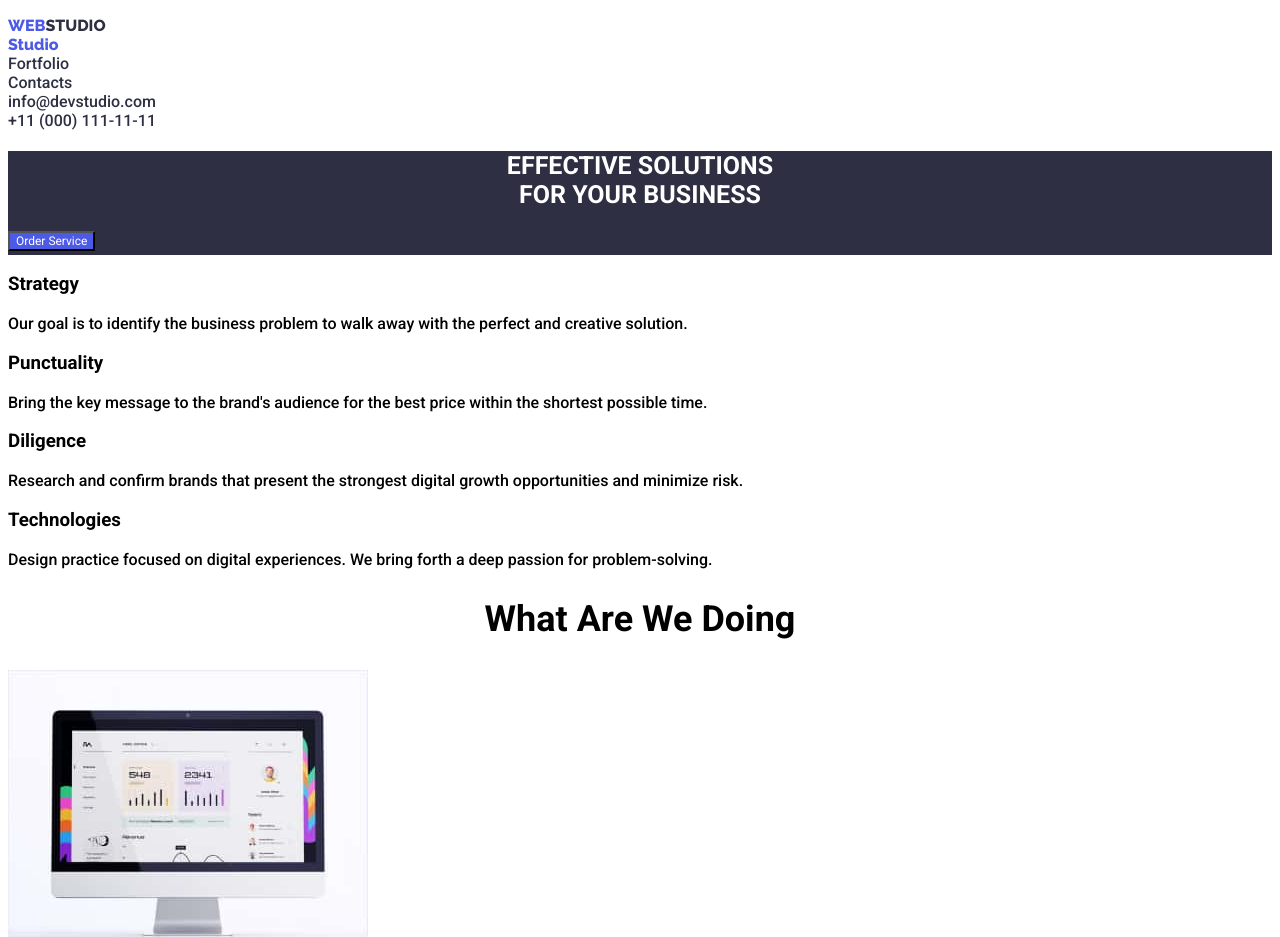
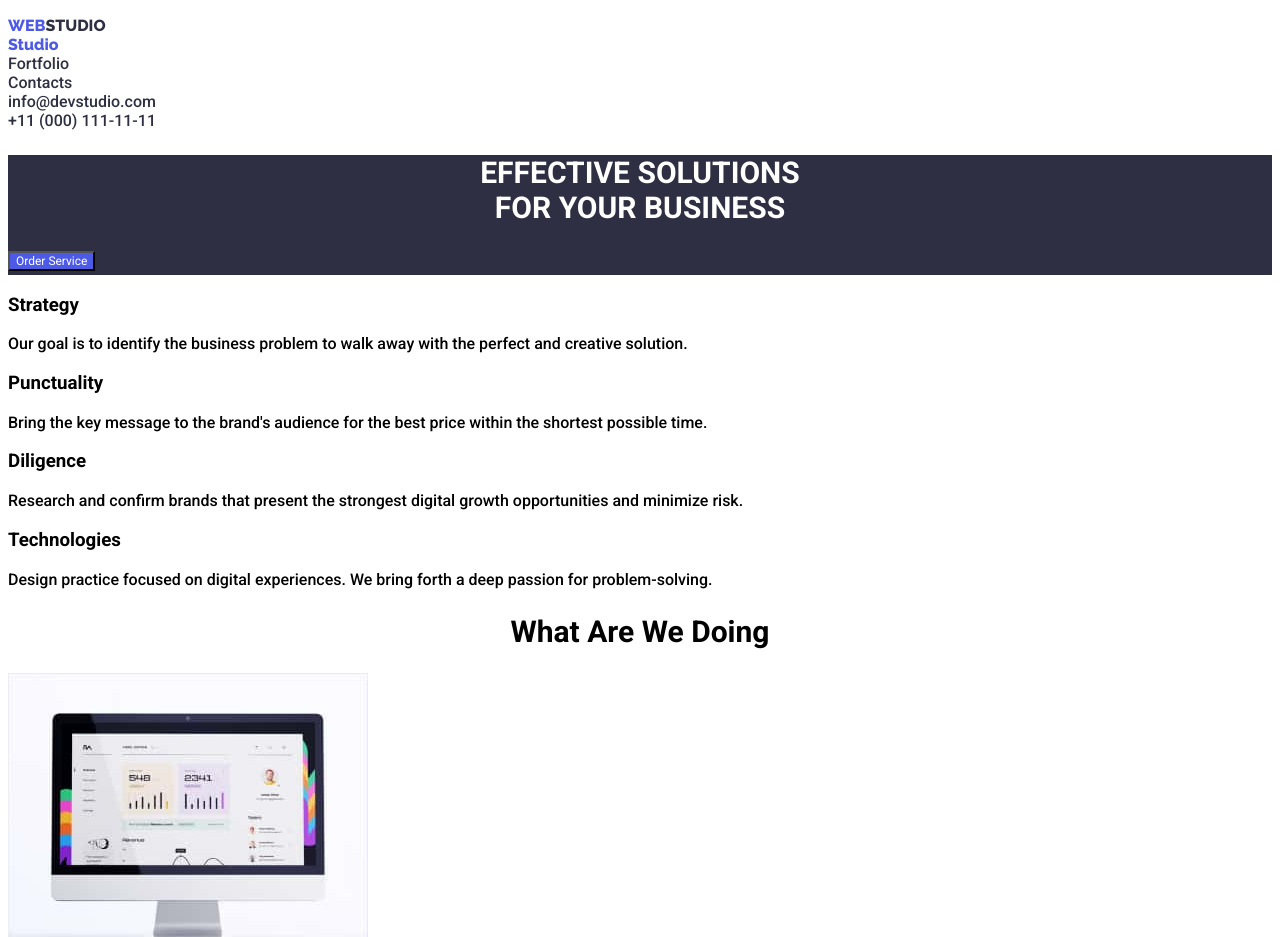
Before and after one commit to joepherdegz/goit-markup-hw-02, a plain HTML site: page index.html in a window 1280 px wide. Shown: the top 937 px of the page. Drawn offline with Linux system fonts and the light colour scheme.

Commit message:
Update styles.css

```diff
--- a/css/styles.css
+++ b/css/styles.css
@@ -67,7 +67,7 @@
    font-family: roboto sans-serif;
 }
 .box{
-   height: 104px;
+   height: 120px;
    flex-shrink: 0;
    background-color: var(--NAVY-BLUE);
    font-family: roboto;
@@ -75,7 +75,7 @@
 .heading {
    color: var(--WHITE);
    font-family: Roboto;
-   font-size: 25px;
+   font-size: 30px;
    text-align: center;
    font-style: normal;
    font-weight: 700;
@@ -103,7 +103,7 @@
 h2 {
    text-align: center;
    font-family: roboto;
-   font-size: 36px;
+   font-size: 30px;
    font-weight: 700;
 }
 .section2images {
```
